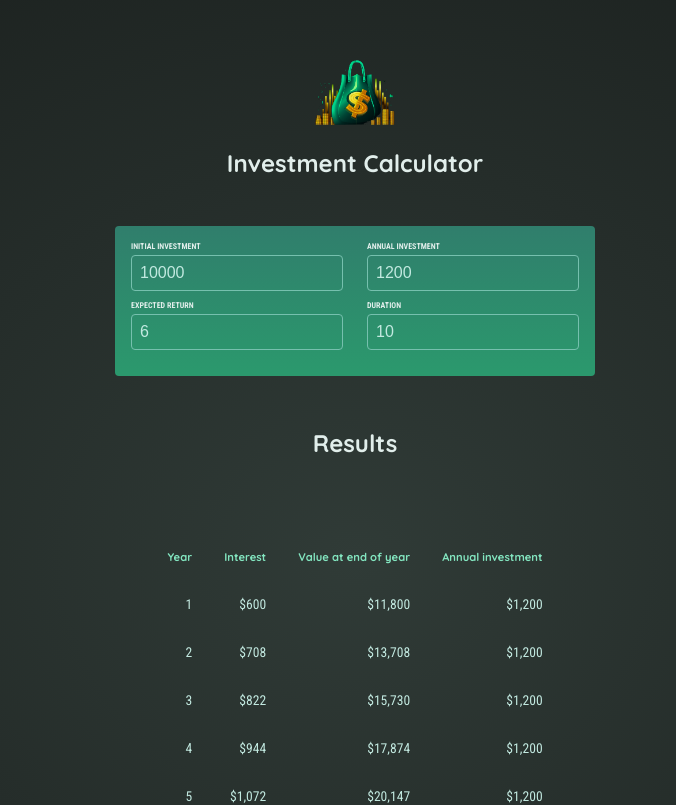
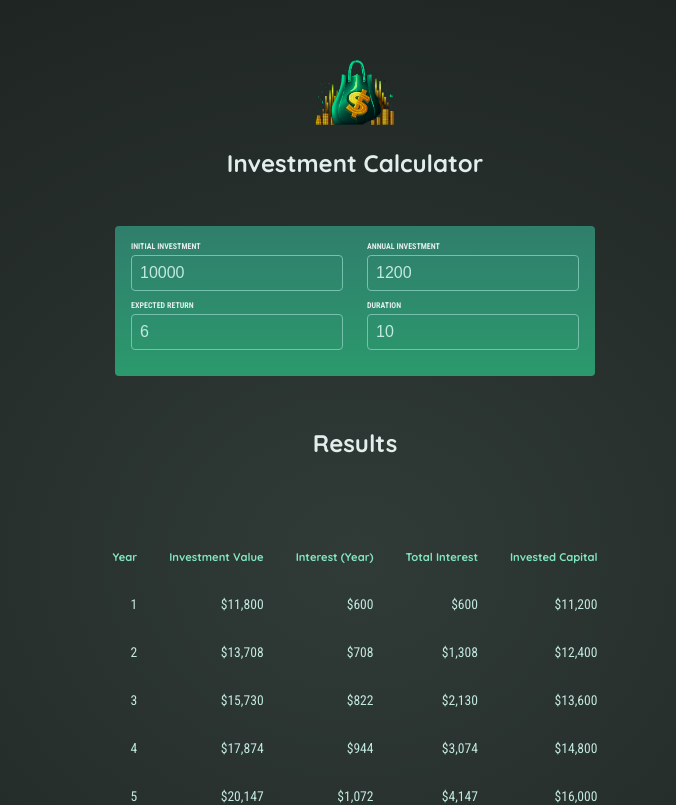
Before and after one commit to Archael/investmentCalculator, a React (Vite) app: page / in a window 1280 px wide. Shown: the top 805 px of the page, without its empty margins (285-961 px from the left). Built offline with nearby package versions, Linux system fonts and the light colour scheme.

Commit message:
calculate results data

```diff
--- a/src/components/Results.jsx
+++ b/src/components/Results.jsx
@@ -1,6 +1,7 @@
 import { calculateInvestmentResults, formatter } from '../util/investment';
 function Results({ input }) {
   const resultsData = calculateInvestmentResults(input);
+  const initialInvestment = input.initialInvestment;
   return (
     <div className="flex-center">
       <h2>Results</h2>
@@ -8,20 +9,29 @@
         <thead>
           <tr>
             <th>Year</th>
-            <th>Interest</th>
-            <th>Value at end of year</th>
-            <th>Annual investment</th>
+            <th>Investment Value</th>
+            <th>Interest (Year)</th>
+            <th>Total Interest</th>
+            <th>Invested Capital</th>
           </tr>
         </thead>
         <tbody>
-          {resultsData.map((result) => (
-            <tr key={result.year}>
-              <td>{result.year}</td>
-              <td>{formatter.format(result.interest)}</td>
-              <td>{formatter.format(result.valueEndOfYear)}</td>
-              <td>{formatter.format(result.annualInvestment)}</td>
-            </tr>
-          ))}
+          {resultsData.map((yearData) => {
+            const totalInterest =
+              yearData.valueEndOfYear -
+              yearData.annualInvestment * yearData.year -
+              initialInvestment;
+            const totalAmountInvested = yearData.valueEndOfYear - totalInterest;
+            return (
+              <tr key={yearData.year}>
+                <td>{yearData.year}</td>
+                <td>{formatter.format(yearData.valueEndOfYear)}</td>
+                <td>{formatter.format(yearData.interest)}</td>
+                <td>{formatter.format(totalInterest)}</td>
+                <td>{formatter.format(totalAmountInvested)}</td>
+              </tr>
+            );
+          })}
         </tbody>
       </table>
     </div>
```
